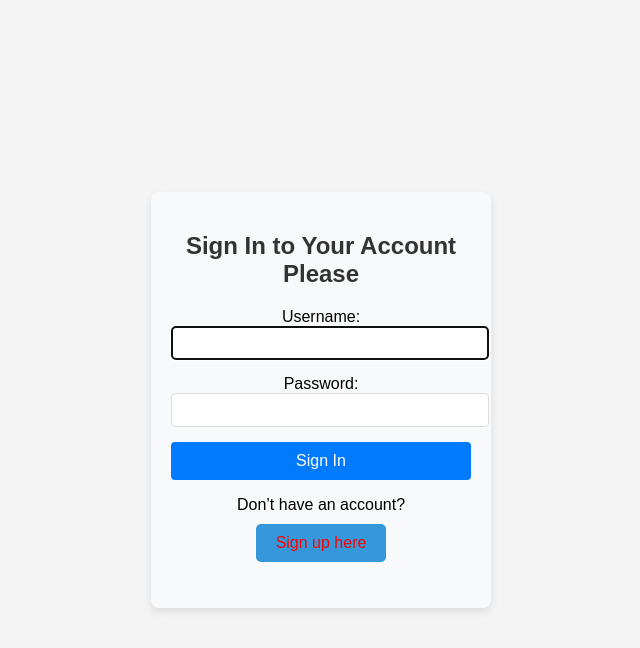
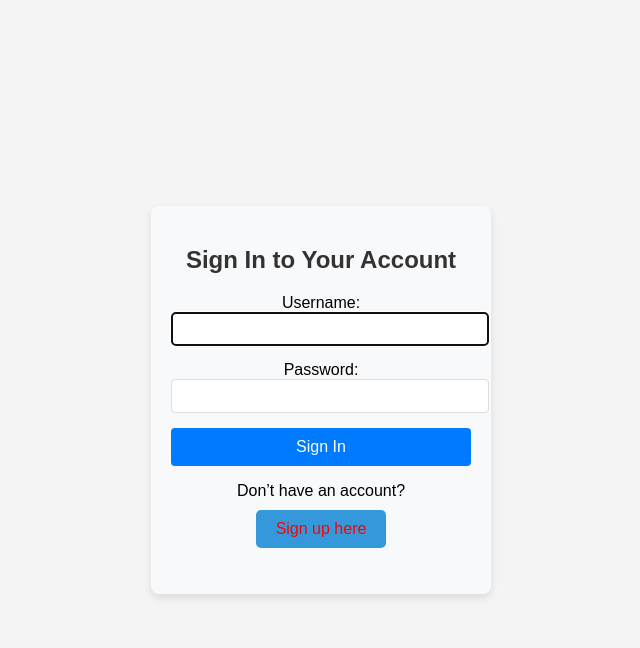
Before and after one commit to GaneshramS2703/CricketScheduleDevopsProject, a Django app: page /login/ in a window 1280 px wide. Shown: the top 648 px of the page, without its empty margins (319-959 px from the left). Run offline with Django 5.2, Linux system fonts and the light colour scheme.

```diff
--- a/matches/templates/matches/login.html
+++ b/matches/templates/matches/login.html
@@ -11,7 +11,7 @@
 <body>
     <div class="centered-container login-page">
         <div class="login-container">
-        <h2>Sign In to Your Account Please</h2>
+        <h2>Sign In to Your Account </h2>
 
         {% if messages %}
             {% for message in messages %}
```
